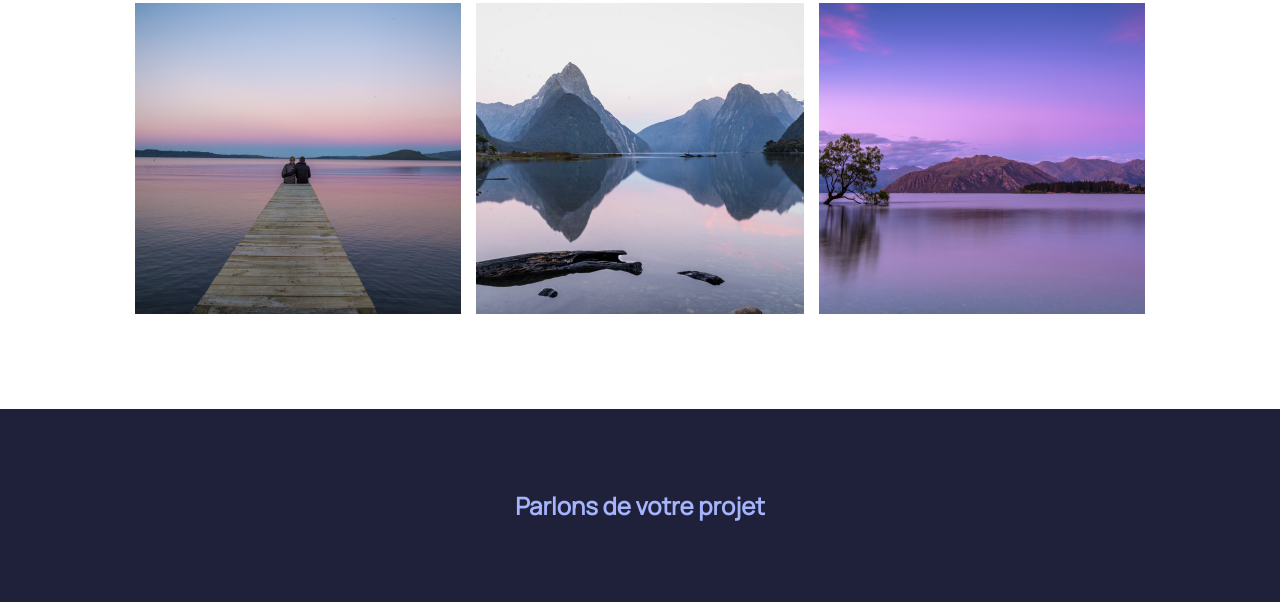
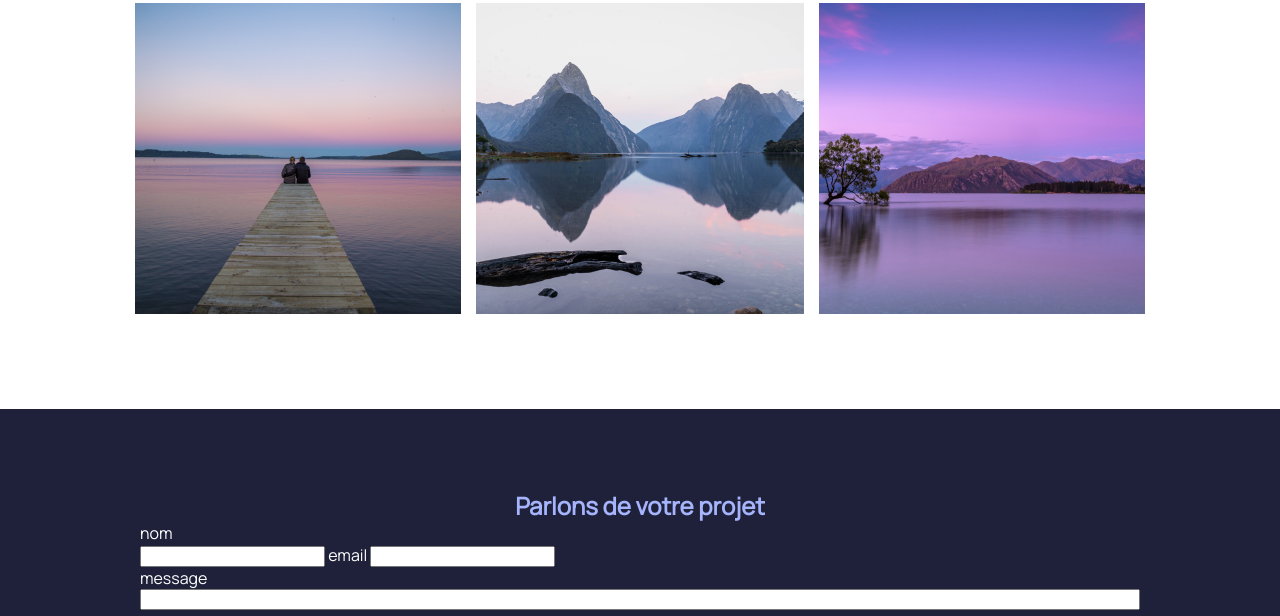
Before and after one commit to Jibldev/Formulaire, a plain HTML site: page index.html in a window 1280 px wide. Shown: the part 1186-1802 px from the top of the page. Drawn offline with Linux system fonts and the light colour scheme.

```diff
--- a/index.html
+++ b/index.html
@@ -50,7 +50,19 @@
         </section>
         <section class="section-contact">
             <h2>Parlons de votre projet</h2>
-        </section>
+        <form method="get" action="">
+                <div class="nom-email">
+            <label for="nom">nom</label>
+                </div>
+                <div class="nom-email">
+            <input type="text" name="nom" id="nom">
+            <label for="email">email</label>
+            <input type="email" name="email" id="email">
+        </div>
+        <label for="text">message</label>
+            <input type="textarea" name="message" id="message">
+        </form>
+    </section>
     </main>
     <footer>
         <img src="images/logo.png" alt="Logo Robbie Lens" >
--- a/style/index.css
+++ b/style/index.css
@@ -41,3 +41,26 @@
   color: #a5b4fc;
   text-align: center;
 }
+
+form{
+  display: flex;
+  flex-direction: column;
+  max-width: 1000px;
+  margin: auto;
+  color: white;
+}
+
+fieldset{
+  border:none;
+  width: 100%;
+  text-align: center;
+}
+
+label{
+  color: white;
+}
+
+.nom-email{
+  flex-direction: row;
+  gap: 20px;
+}
```
